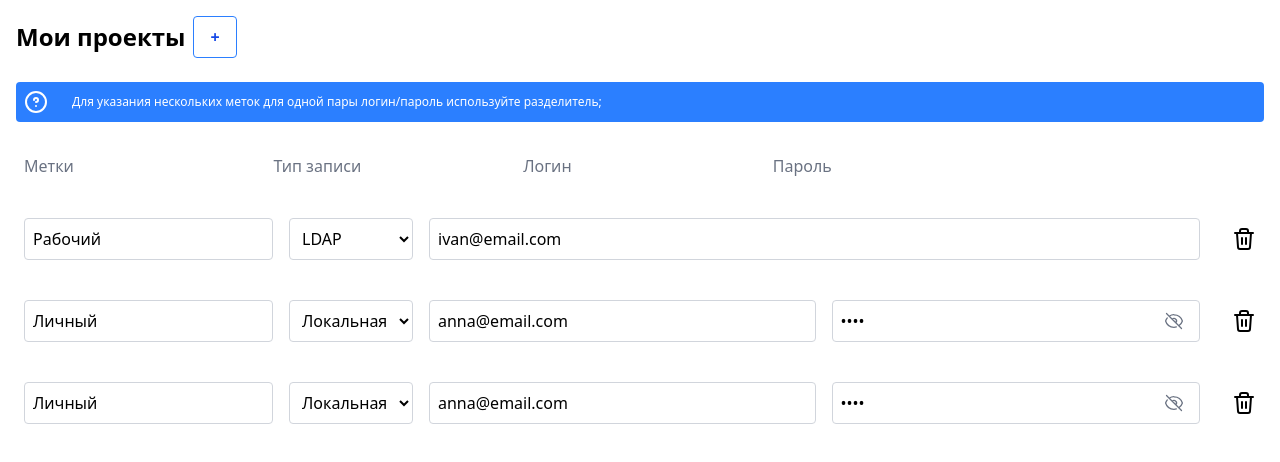
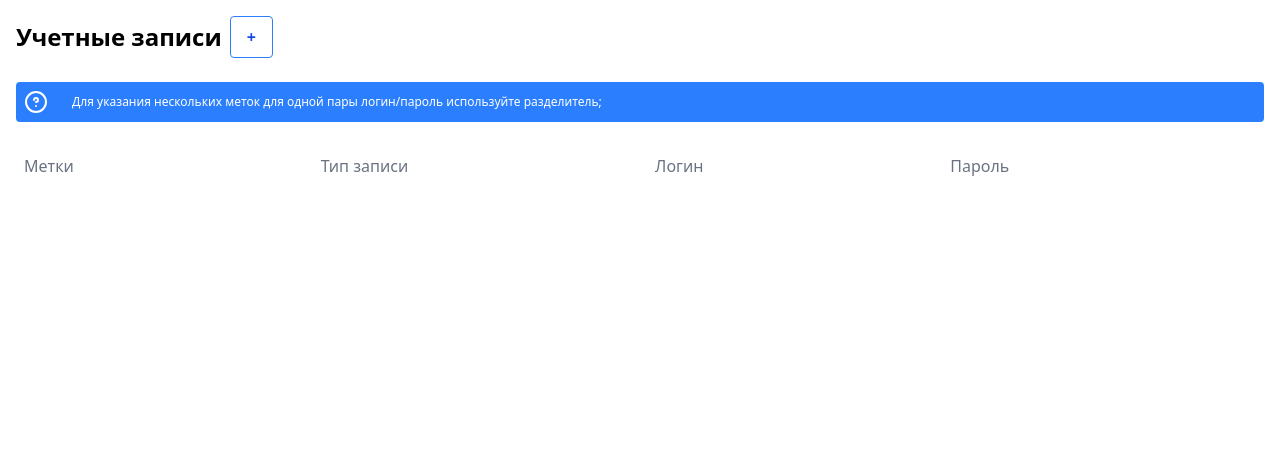
Before and after one commit to ayankz/saaSoft-test, a Vue app: page / in a window 1280 px wide. Shown: the top 462 px of the page. Built offline with nearby package versions, Linux system fonts and the light colour scheme.

Commit message:
добавил persist, логику удаления и добавления

```diff
--- a/src/App.vue
+++ b/src/App.vue
@@ -1,8 +1,8 @@
 <template>
   <div class="container flex flex-col gap-6 mx-auto p-4">
     <div class="flex gap-2 items-center">
-      <div class="text-2xl font-bold">Мои проекты</div>
-      <button class="bg-transparent hover:bg-blue-500 text-blue-700 font-semibold hover:text-white py-2 px-4 border cursor-pointer border-blue-500 hover:border-transparent rounded">+</button>
+      <div class="text-2xl font-bold">Учетные записи</div>
+      <AddIcon />
     </div>
     <InfoBlock />
     <AccountList />
@@ -11,4 +11,5 @@
 <script setup>
   import InfoBlock from "@/components/InfoBlock.vue";
   import AccountList from "@/components/AccountList.vue";
+  import AddIcon from "./components/icons/AddIcon.vue";
 </script>
--- a/src/components/AccountList.vue
+++ b/src/components/AccountList.vue
@@ -1,5 +1,5 @@
 <template>
-  <div class="grid grid-cols-5 gap-4 p-2 text-gray-500">
+  <div class="flex items-center justify-between gap-4 p-2 w-full text-gray-500">
     <span>Метки</span>
     <span>Тип записи</span>
     <span>Логин</span>
@@ -7,7 +7,7 @@
     <span></span>
   </div>
   <div class="flex items-center gap-4 p-2 w-full" v-for="account in accounts" :key="account.id">
-    <input type="text" :value="account.label" class="border border-gray-300 rounded p-2 min-w-0" />
+    <input @blur="validate($event, account)" type="text" :value="account.labels.map((label) => label.text).join('; ')" class="border border-gray-300 rounded p-2 min-w-0" />
     <select class="border border-gray-300 rounded p-2 min-w-0" name="type" :value="account.type">
       <option value="LDAP">LDAP</option>
       <option value="Локальная">Локальная</option>
@@ -21,7 +21,7 @@
       </button>
     </div>
     <div class="flex justify-end flex-none w-10">
-      <BasketIcon />
+      <BasketIcon @click="removeAccount(account)" />
     </div>
   </div>
 </template>
@@ -38,4 +38,24 @@
     console.log(account);
     account.isPasswordVisible = !account.isPasswordVisible;
   };
+  const validate = (event: Event, account: Account) => {
+    const input = event.target as HTMLInputElement;
+    const accountLabelText = account.labels.map((label) => label.text).join("; ");
+
+    if (accountLabelText != input.value) {
+      const newLabels = input.value
+        .split("; ")
+        .filter((text) => text.trim())
+        .map((text) => ({ text }));
+      accountsStore.updateAccount({ ...account, labels: newLabels });
+    }
+    const newLabels = input.value
+      .split("; ")
+      .filter((text) => text.trim())
+      .map((text) => ({ text }));
+    if (JSON.stringify(newLabels) !== JSON.stringify(account.labels)) {
+      accountsStore.updateAccount({ ...account, labels: newLabels });
+    }
+  };
+  const removeAccount = (account: Account) => accountsStore.removeAccount(account.id);
 </script>
--- /dev/null
+++ b/src/components/icons/AddIcon.vue
@@ -0,0 +1,21 @@
+<template>
+  <button @click="addAccount" class="bg-transparent hover:bg-blue-500 text-blue-700 font-semibold hover:text-white py-2 px-4 border cursor-pointer border-blue-500 hover:border-transparent rounded">
+    +
+  </button>
+</template>
+<script setup lang="ts">
+  import { useAccountsStore, type Account } from "@/stores/accounts";
+
+  const accountsStore = useAccountsStore();
+  const addAccount = () => {
+    const account: Account = {
+      id: Date.now(),
+      labels: [{ text: "" }],
+      type: "Локальная",
+      login: "",
+      password: "124",
+      isPasswordVisible: false,
+    };
+    accountsStore.addAccount(account);
+  };
+</script>
--- a/src/main.ts
+++ b/src/main.ts
@@ -6,8 +6,6 @@ import App from "./App.vue";
 
 const app = createApp(App);
 const pinia = createPinia();
-
 pinia.use(piniaPersistedState);
-
 app.use(pinia);
 app.mount("#app");
--- a/src/stores/accounts.ts
+++ b/src/stores/accounts.ts
@@ -2,17 +2,19 @@ import { defineStore } from "pinia";
 import { ref } from "vue";
 export interface Account {
   id: number;
-  label: string;
+  labels: { text: string }[];
   type: "LDAP" | "Локальная";
   login: string;
   password: string | null;
   isPasswordVisible: boolean;
 }
-export const useAccountsStore = defineStore("accounts", () => {
+export const useAccountsStore = defineStore(
+  "accounts",
+  () => {
     const accounts = ref<Account[]>([
-    { id: 1, label: "Рабочий", type: "LDAP", login: "ivan@email.com", password: null, isPasswordVisible: false },
-    { id: 2, label: "Личный", type: "Локальная", login: "anna@email.com", password: "5678", isPasswordVisible: false },
-    { id: 3, label: "Личный", type: "Локальная", login: "anna@email.com", password: "5678", isPasswordVisible: false },
+      // { id: 1, labels: [{ text: "XXX" }, { text: "MMMMM" }], type: "LDAP", login: "ivan@email.com", password: null, isPasswordVisible: false },
+      // { id: 2, labels: [{ text: "XXX" }], type: "Локальная", login: "anna@email.com", password: "5678", isPasswordVisible: false },
+      // { id: 3, labels: [{ text: "YYYYY" }], type: "Локальная", login: "anna@email.com", password: "5678", isPasswordVisible: false },
     ]);
 
     const addAccount = (account: Account) => {
@@ -22,6 +24,14 @@ export const useAccountsStore = defineStore("accounts", () => {
     const removeAccount = (id: number) => {
       accounts.value = accounts.value.filter((acc) => acc.id !== id);
     };
+    const updateAccount = (updatedAccount: Account) => {
+      const index = accounts.value.findIndex((acc) => acc.id === updatedAccount.id);
+      if (index !== -1) {
+        accounts.value[index] = updatedAccount;
+      }
+    };
 
-  return { accounts, addAccount, removeAccount };
-});
+    return { accounts, addAccount, removeAccount, updateAccount };
+  },
+  { persist: true },
+);
--- a/tsconfig.json
+++ b/tsconfig.json
@@ -8,6 +8,7 @@
     "target": "ESNext",
     "moduleResolution": "node16",
     "types": ["node"],
+    "skipLibCheck": true,
     "allowJs": true,
     "baseUrl": ".",
     "paths": {
```
Lines whose indentation alone changed are shown as unchanged.
